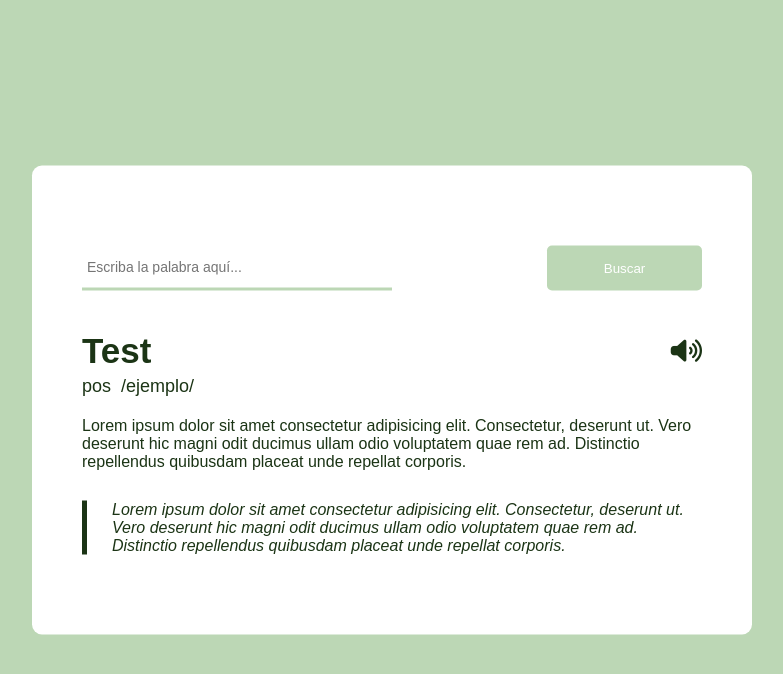
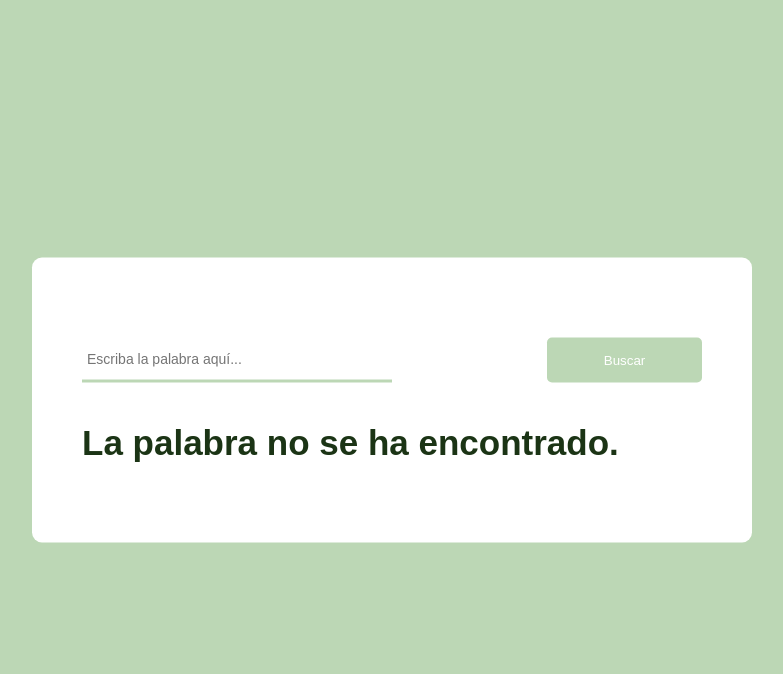
Before and after one commit to IanBaeza/DictionaryApp, a plain HTML site: page HTML/index.html in a window 1280 px wide. Both pictures are taken after a click on the button "Buscar". Shown: the whole page, without its empty margins (248-1031 px from the left). Drawn offline with Linux system fonts and the light colour scheme; no server answers; a web font is replaced by a local one.

Commit message:
Implementación lógica app.js/index.html y corrección de detalles appStyle.css

```diff
--- a/CSS/appStyle.css
+++ b/CSS/appStyle.css
@@ -75,7 +75,7 @@ body{
 .resultado-box .detalle-palabra-p {
     display: flex;
     gap: 10px;
-    color: rgb(27, 52, 21);
+    color: rgba(27, 52, 21, 0.511);
     margin: 5px 0 20px 0;
     font-size: 18px;
 }
--- a/HTML/index.html
+++ b/HTML/index.html
@@ -36,33 +36,6 @@
             </div>
 
             <div class="resultado-box" id="resultado-box">
-                <div class="palabra-box">
-                    <h3>Test</h3>
-                    <button>
-                        <i class="fa-solid fa-volume-high"></i>
-                    </button>
-                </div>
-
-                <div class="detalle-palabra-p">
-                    <p>pos</p>
-                    <p>/ejemplo/</p>
-                </div>
-
-                <p class="significado-p">
-                    Lorem ipsum dolor sit amet consectetur
-                    adipisicing elit. Consectetur, deserunt ut.
-                    Vero deserunt hic magni odit ducimus ullam odio
-                    voluptatem quae rem ad. Distinctio repellendus
-                    quibusdam placeat unde repellat corporis.
-                </p>
-
-                <p class="significado-ejemplo-p">
-                    Lorem ipsum dolor sit amet consectetur
-                    adipisicing elit. Consectetur, deserunt ut.
-                    Vero deserunt hic magni odit ducimus ullam odio
-                    voluptatem quae rem ad. Distinctio repellendus
-                    quibusdam placeat unde repellat corporis.
-                </p>
 
             </div>
         </div>
--- a/JS/app.js
+++ b/JS/app.js
@@ -12,6 +12,41 @@ btnBuscar.addEventListener("click", () => {
 
     fetch(`${url}${inputPalabra}`)
         .then((Response) => Response.json())
-        .then((data) => console.log(data));
+        .then((data) => {
+            // console.log(data)
+            resultado.innerHTML = `
+                <div class="palabra-box">
+                    <h3>${inputPalabra}</h3>
+                        <button onclick="reproducirSonido()">
+                            <i class="fa-solid fa-volume-high"></i>
+                        </button>
+                </div>
 
+                <div class="detalle-palabra-p">
+                    <p>${data[0].meanings[0].partOfSpeech}</p>
+                    <p>${data[0].phonetic}</p>
+                </div>
+
+                <p class="significado-p">
+                    ${data[0].meanings[0].definitions[0].definition}
+                </p>
+
+                <p class="significado-ejemplo-p">
+                    ${data[0].meanings[0].definitions[0].example || ""}
+                </p>
+            `;
+        sonido.setAttribute("src", `${data[0].phonetics[0].audio}`);
+        // console.log(sonido);
+        })
+        .catch(() => {
+            resultado.innerHTML = `
+                <div class="palabra-box">
+                    <h3>La palabra ${inputPalabra} no se ha encontrado.</h3>
+                </div>
+            `
+        });
 });
+
+function reproducirSonido(){
+    sonido.play();
+}
```
